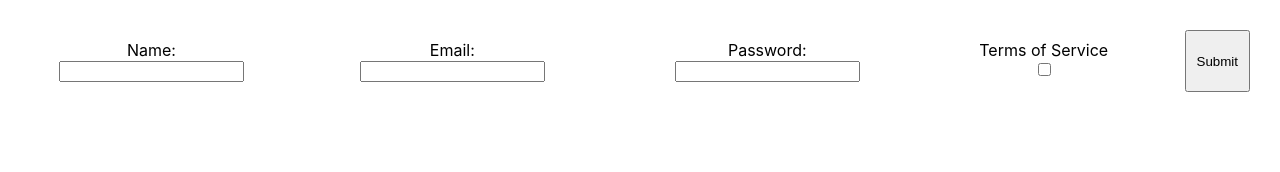
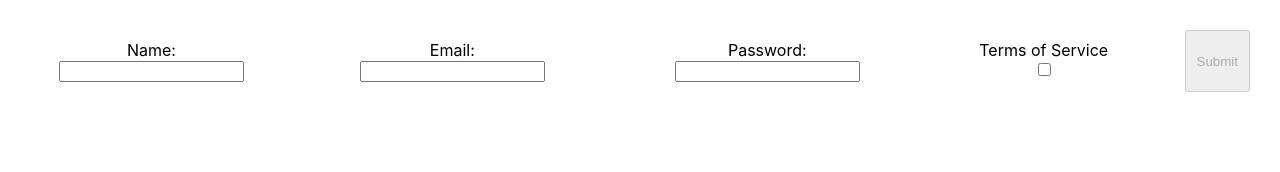
Before and after one commit to retroazure/userboarding, a React (Create React App) app: page / in a window 1280 px wide. Shown: the top 172 px of the page. Built offline with nearby package versions, Linux system fonts and the light colour scheme; no server answers.

Commit message:
Dealing with form validation and postUsers

```diff
--- a/src/App.js
+++ b/src/App.js
@@ -1,46 +1,112 @@
-import React, {useState} from 'react';
+import React, {useState, useEffect} from 'react';
 import logo from './logo.svg';
 import './App.css';
 import Form from './components/Form';
-
-function App() {
+import axios from 'axios';
+import formSchema from './validation/formSchema';
 
 const initialFormValues = {
-    username:'',
+  name:'',
   email:'',
   password:'',
   tos: false,
 }
 
 const initialFormErrors = {
-    username:'',
-    email:'',
-    password:'',
-  }
-
-  const userData = {
-    username:'',
+  name:'',
   email:'',
   password:'',
   tos: false,
 }
 
-  const [userMember, setUser] = useState('userData');
+const initialUser = [];
+const initialDisabled = true;
 
-  const [formValue, setForm] = useState('initialFormValues');
 
-  const onSubmit = evt => {
 
+function App() {
+
+  const [users, setUsers] = useState(initialUser);
+  const [formValue, setFormValues] = useState(initialFormValues);
+  const [formErrors, setFormErrors] = useState(initialFormErrors);
+  const [disabled, setDisabled] = useState(initialDisabled);
+
+  const getUsers = () => {
+    axios.get("https://reqres.in/api/users").then((response)=>{
+      console.log(response.data.data);
+      setUsers(response.data.data);
+    }).catch(()=>{
+      console.log("An error has occurred.");
+    })
+  }
+
+  const postUsers = newUser => {
+    axios.post("https://reqres.in/api/users", newUser)
+    .then(res=> {
+      setUsers([...users,res.data.data]);
+      console.log(res.data.data);
+    })
+    .catch(err => {
+      console.log("An error occurred.");
+    })
+    .finally(()=>
+    {
+      setFormValues(initialFormValues);
+    }
+    )
   }
 
   const onInput = evt => {
+    const name = evt.target.name;
+    const value = evt.target.value;
 
+    setFormValues({
+      ...formValue,
+      [name]: value
+    })
   }
 
+  const onCheckBoxChange = evt => {
+    const { name } = evt.target;
+
+    const { checked } = evt.target;
+  }
+
+  const onSubmit = evt => {
+    evt.preventDefault();
+
+    const newUser = {
+      name : formValue.name.trim(),
+      email: formValue.email.trim(),
+      role: formValue.role.trim(),
+      tos: formValue.tos.trim(),
+    }
+
+    postUsers(newUser);
+  }
+
+  useEffect(()=>{
+    getUsers();
+
+  }, []);
+
+  useEffect(()=>{
+   formSchema.isValid(formValue)
+   .then(valid => {
+     setDisabled(!valid);
+   })
+  }, [formValue]);
 
   return (
     <div className="App">
-      <Form values={userMember} onSubmit={onSubmit} onInput={onInput}/>
+      <Form
+      values={formValue}
+      onSubmit={onSubmit}
+      onInput={onInput}
+      errors={formErrors}
+      disabled={disabled}
+      onCheckBoxChange={onCheckBoxChange}
+      />
     </div>
   );
 }
--- a/src/components/Form.js
+++ b/src/components/Form.js
@@ -1,11 +1,11 @@
 import React from 'react';
 
 export default function Form(props){
-    const {onInput, onSubmit, values} = props;
+    const { onInput, onSubmit, values, disabled, errors, onCheckboxChange} = props;
 
     return(
 
-            <form>
+            <form onSubmit={onSubmit}>
 
                 <div className="container">
 
@@ -15,6 +15,7 @@ export default function Form(props){
                     name = "name"
                     value={values.name}
                     maxLength="20"
+                    onChange={onInput}
                     />
                 </label>
 
@@ -26,6 +27,7 @@ export default function Form(props){
                     name = "email"
                     value={values.email}
                     maxLength="20"
+                    onChange={onInput}
                     />
                 </label>
 
@@ -36,6 +38,7 @@ export default function Form(props){
                     type="password"
                     name = "password"
                     value={values.password}
+                    onChange={onInput}
                     />
                 </label>
 
@@ -45,11 +48,19 @@ export default function Form(props){
                     <input className="tos-input"
                     type="checkbox"
                     name="tos"
-                    value={values.tos}/>
+                    value={values.tos}
+                    onChange = {onCheckboxChange}/>
                 </label>
 
+                    <button disabled={disabled} onClick={onSubmit}>Submit</button>
 
-                    <button onClick={onSubmit}>Submit</button>
+                </div>
+
+                <div className="errors">
+                <div>{errors.name}</div>
+                <div>{errors.email}</div>
+                <div>{errors.password}</div>
+                <div>{errors.tos}</div>
                 </div>
 
             </form>
--- /dev/null
+++ b/src/validation/formSchema.js
@@ -0,0 +1,15 @@
+import * as yup from 'yup';
+
+const formSchema = yup.object().shape({
+    name: yup.string()
+    .trim()
+    .min(3, 'The username must be at least three characters')
+    .required('The name is a required field'),
+    email: yup.string()
+    .trim()
+    .email('The email must be a valid email address')
+    .required('An email is required!'),
+    tos: yup.string().required('The Terms Of Service are required to be accepted.'),
+})
+
+export default formSchema;
```
Lines whose indentation alone changed are shown as unchanged.
